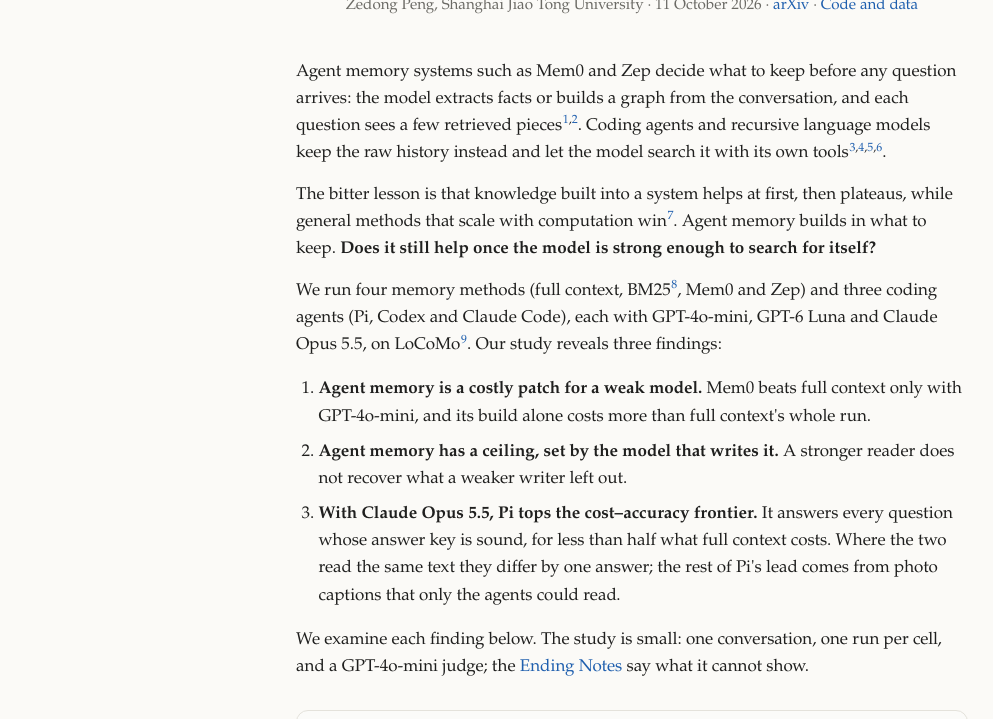
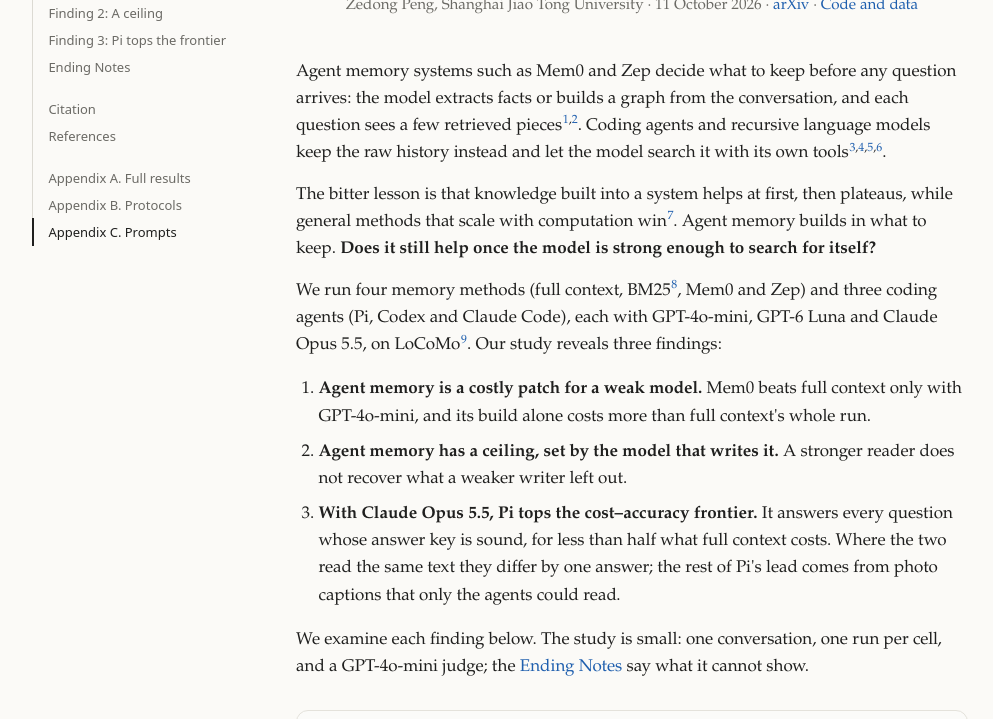
Before and after one commit to zedong-peng/memorytax, a plain HTML site: page papers/index.html in a window 1280 px wide. Shown: the part 136-855 px from the top of the page, without its empty margins (8-1001 px from the left). Drawn offline with Linux system fonts and the light colour scheme; animation ran at ten frames a second.

Commit message:
Add a side navigation to the web page
Co-Authored-By: Claude Opus 5.5 <noreply@anthropic.com>

```diff
--- a/papers/index.html
+++ b/papers/index.html
@@ -79,6 +79,24 @@ details.fold > summary > h2 { display: inline-block; }
 details.fold > summary > h2::after { content: "\25B8"; color: var(--muted); font-size: .8em; margin-left: .45rem; }
 details.fold[open] > summary > h2::after { content: "\25BE"; }
 code { font: .88em ui-monospace, "SF Mono", Menlo, Consolas, monospace; overflow-wrap: anywhere; }
+
+/* Side navigation */
+.toc { display: none; }
+@media (min-width: 78rem) {
+  .toc {
+    display: block; position: fixed; top: 3.4rem; left: calc(50% - 37.5rem); width: 13rem;
+    max-height: calc(100vh - 6rem); overflow-y: auto;
+    font: 13px/1.4 system-ui, -apple-system, "Segoe UI", sans-serif;
+  }
+}
+.toc ol { list-style: none; margin: 0; padding: 0; border-left: 1px solid var(--rule); }
+.toc li { margin: 0; }
+.toc li.gap { margin-top: .9rem; }
+.toc a { display: block; margin-left: -1px; padding: .28rem 0 .28rem .9rem; border-left: 2px solid transparent; color: var(--muted); transition: color .15s, border-color .15s; }
+.toc a:hover { color: var(--ink); text-decoration: none; }
+.toc a[aria-current] { color: var(--ink); border-left-color: var(--ink); }
+header, h2[id] { scroll-margin-top: 1.5rem; }
+@media print { .toc { display: none; } }
 
 /* Figures 1 and 2 */
 .chart-card {
@@ -170,8 +188,23 @@ tr.group td { border-top: 1px solid var(--rule); }
 </style>
 </head>
 <body>
+<nav class="toc" aria-label="Contents">
+<ol>
+<li><a href="#top">Introduction</a></li>
+<li><a href="#setup">Experiment Setup</a></li>
+<li><a href="#memory">Finding 1: A costly patch</a></li>
+<li><a href="#cross">Finding 2: A ceiling</a></li>
+<li><a href="#harness">Finding 3: Pi tops the frontier</a></li>
+<li><a href="#ending">Ending Notes</a></li>
+<li class="gap"><a href="#citation">Citation</a></li>
+<li><a href="#references">References</a></li>
+<li class="gap"><a href="#results">Appendix A. Full results</a></li>
+<li><a href="#artifacts">Appendix B. Protocols</a></li>
+<li><a href="#prompts">Appendix C. Prompts</a></li>
+</ol>
+</nav>
 <main>
-<header>
+<header id="top">
 <h1>MemoryTax: The Bitter Lesson of Agent Memory</h1>
 <p class="byline">Zedong Peng, Shanghai Jiao Tong University · 11 October 2026 · <a href="https://arxiv.org/abs/2610.29823">arXiv</a> · <a href="https://github.com/zedong-peng/memorytax">Code and data</a></p>
 </header>
@@ -1416,5 +1449,37 @@ Just return the label CORRECT or WRONG in a json format with the key as &quot;la
   }
 })();
 </script>
+<script>
+// The side navigation marks the section being read; a link to Experiment Setup opens it.
+(() => {
+  const links = [...document.querySelectorAll(".toc a")];
+  const targets = links.map(a => document.getElementById(a.hash.slice(1)));
+  const reduced = matchMedia("(prefers-reduced-motion: reduce)").matches;
+  const open = id => { const d = document.getElementById(id)?.closest("details"); if (d) d.open = true; };
+  document.addEventListener("click", e => {
+    const a = e.target.closest('a[href^="#"]');
+    if (!a) return;
+    open(a.hash.slice(1));
+    if (a.closest(".toc") && !reduced) {
+      e.preventDefault();
+      targets[links.indexOf(a)].scrollIntoView({ behavior: "smooth" });
+      history.pushState(null, "", a.hash);
+    }
+  });
+  if (location.hash) open(location.hash.slice(1));
+  // A section is current once its heading passes a third of the way down; at the very bottom, the last one is.
+  let queued = false;
+  const mark = () => {
+    queued = false;
+    let i = 0;
+    targets.forEach((t, k) => { if (t.getBoundingClientRect().top <= innerHeight / 3) i = k; });
+    if (innerHeight + scrollY >= document.documentElement.scrollHeight - 2) i = targets.length - 1;
+    links.forEach((a, k) => k === i ? a.setAttribute("aria-current", "location") : a.removeAttribute("aria-current"));
+  };
+  addEventListener("scroll", () => { if (!queued) { queued = true; requestAnimationFrame(mark); } }, { passive: true });
+  addEventListener("resize", mark);
+  mark();
+})();
+</script>
 </body>
 </html>
```
